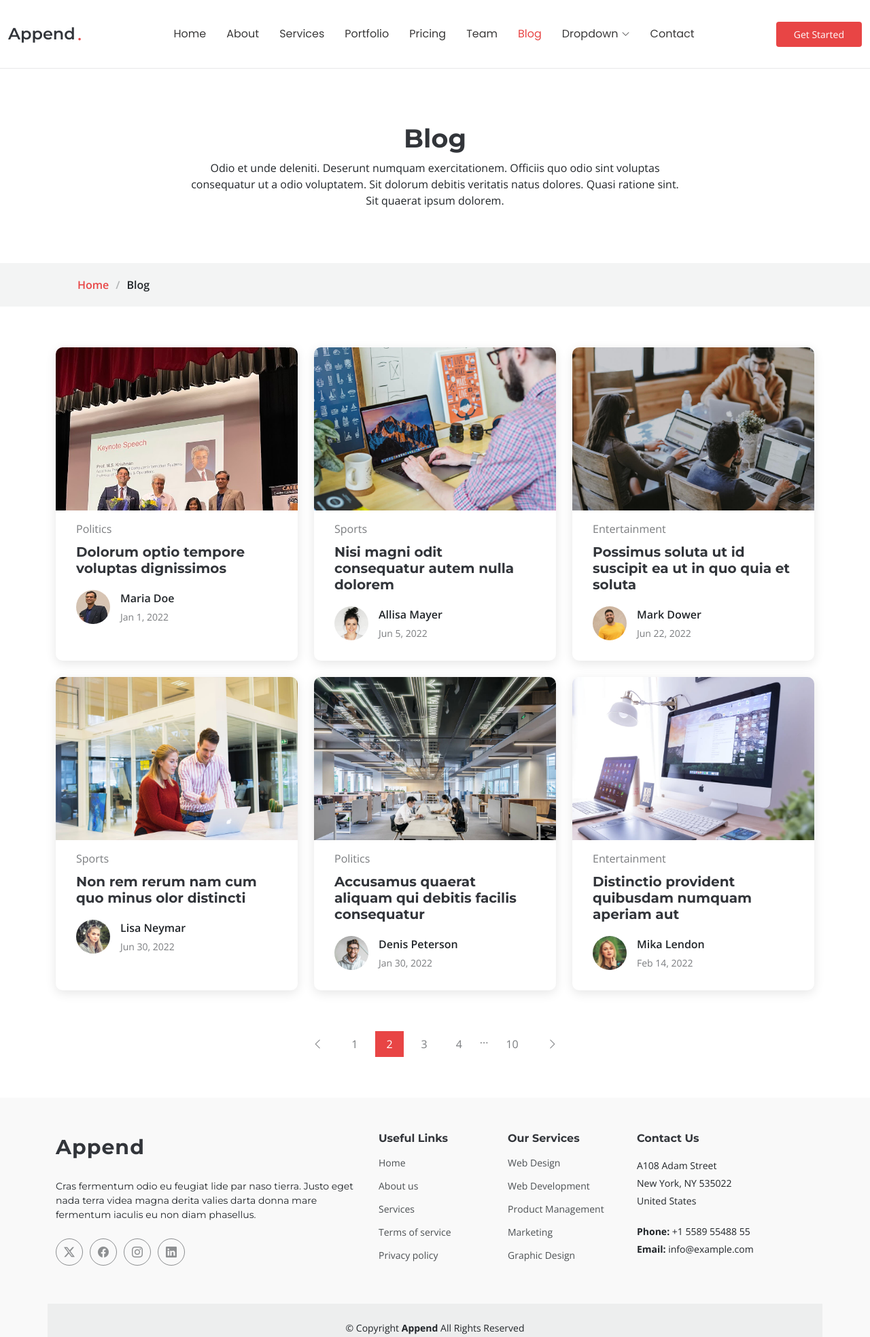
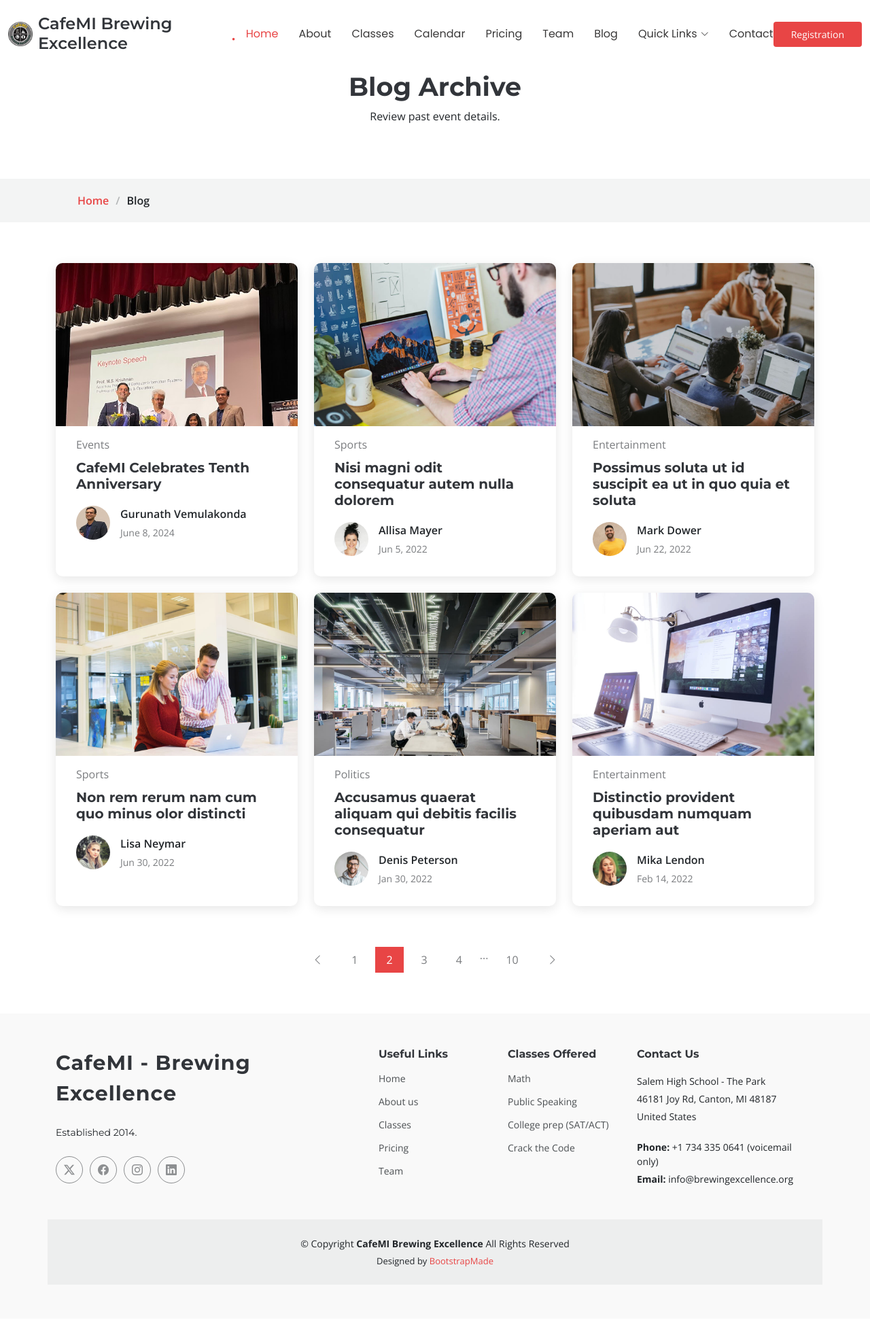
Before and after one commit to gvemulak/CafeMI, a plain HTML site: page blog.html in a window 1280 px wide. Shown: the top 1967 px of the page at 68% size. After the commit the page ends 1940 px from the top, so only its background shows below. Drawn offline with nearby package versions, Linux system fonts and the light colour scheme.

Commit message:
Add files via upload

```diff
--- a/blog.html
+++ b/blog.html
@@ -4,13 +4,13 @@
 <head>
   <meta charset="utf-8">
   <meta content="width=device-width, initial-scale=1.0" name="viewport">
-  <title>Blog - Append Bootstrap Template</title>
+  <title>CafeMI - Brewing Excellence</title>
   <meta content="" name="description">
   <meta content="" name="keywords">
 
   <!-- Favicons -->
   <link href="assets/img/favicon.png" rel="icon">
-  <link href="assets/img/apple-touch-icon.png" rel="apple-touch-icon">
+  <link href="assets/img/logo.png" rel="apple-touch-icon">
 
   <!-- Fonts -->
   <link href="https://fonts.googleapis.com" rel="preconnect">
@@ -38,39 +38,40 @@
 
 <body class="blog-page">
 
-  <header id="header" class="header d-flex align-items-center sticky-top">
+  <header id="header" class="header d-flex align-items-center fixed-top">
     <div class="container-fluid position-relative d-flex align-items-center justify-content-between">
 
       <a href="index.html" class="logo d-flex align-items-center me-auto me-xl-0">
         <!-- Uncomment the line below if you also wish to use an image logo -->
-        <!-- <img src="assets/img/logo.png" alt=""> -->
-        <h1 class="sitename">Append</h1><span>.</span>
+        <img src="assets/img/logo.png" alt="">
+        <h1 class="sitename">CafeMI Brewing Excellence</h1><span>.</span>
       </a>
 
       <nav id="navmenu" class="navmenu">
         <ul>
-          <li><a href="index.html#hero">Home</a></li>
+          <li><a href="index.html#hero" class="active">Home</a></li>
           <li><a href="index.html#about">About</a></li>
-          <li><a href="index.html#services">Services</a></li>
-          <li><a href="index.html#portfolio">Portfolio</a></li>
+          <li><a href="index.html#services">Classes</a></li>
+          <li><a href="index.html#portfolio">Calendar</a></li>
           <li><a href="index.html#pricing">Pricing</a></li>
           <li><a href="index.html#team">Team</a></li>
-          <li><a href="blog.html" class="active">Blog</a></li>
-          <li class="dropdown"><a href="#"><span>Dropdown</span> <i class="bi bi-chevron-down toggle-dropdown"></i></a>
+          <li><a href="index.html#recent-posts">Blog</a></li>
+          <!-- <li><a href="blog.html">Blog</a></li> -->
+          <li class="dropdown"><a href="#"><span>Quick Links</span> <i class="bi bi-chevron-down toggle-dropdown"></i></a>
             <ul>
-              <li><a href="#">Dropdown 1</a></li>
-              <li class="dropdown"><a href="#"><span>Deep Dropdown</span> <i class="bi bi-chevron-down toggle-dropdown"></i></a>
+              <li><a href="https://docs.google.com/forms/d/e/1FAIpQLSeWs7hWuXsqRyvESdfc_fyx9YLCr28t6gjVOSl4LdcR5rJiRw/viewform">24 Fall Registration Form</a></li>
+              <li><a href="https://www.brewingexcellence.org/Payment.html">PayPal - Registration</a></li>
+              <li><a href="https://docs.google.com/forms/d/e/1FAIpQLSe-_eKbI6s24PkAi8APzLOzbCrvZiIQRiLATHp3pv7hveWWjA/viewform">Book Order Form</a></li>
+              <li><a href="blog.html">Blog Archive</a></li>
+              <li class="dropdown"><a href="#"><span>Resources</span> <i class="bi bi-chevron-down toggle-dropdown"></i></a>
                 <ul>
-                  <li><a href="#">Deep Dropdown 1</a></li>
-                  <li><a href="#">Deep Dropdown 2</a></li>
-                  <li><a href="#">Deep Dropdown 3</a></li>
-                  <li><a href="#">Deep Dropdown 4</a></li>
-                  <li><a href="#">Deep Dropdown 5</a></li>
+                  <li><a href="http://www.mathcounts.org/">Mathcounts</a></li>
+                  <li><a href="http://www.moems.org/">MOEMS</a></li>
+                  <li><a href="www.maa.org">MAA </a></li>
+                  <li><a href="http://www.themifa.org/middle-level.html">MIFA</a></li>
+                  <li><a href="https://satsuite.collegeboard.org/sat/practice-preparation">College Board</a></li>
                 </ul>
               </li>
-              <li><a href="#">Dropdown 2</a></li>
-              <li><a href="#">Dropdown 3</a></li>
-              <li><a href="#">Dropdown 4</a></li>
             </ul>
           </li>
           <li><a href="index.html#contact">Contact</a></li>
@@ -78,10 +79,11 @@
         <i class="mobile-nav-toggle d-xl-none bi bi-list"></i>
       </nav>
 
-      <a class="btn-getstarted" href="index.html#about">Get Started</a>
+      <a class="btn-getstarted" href="https://docs.google.com/forms/d/e/1FAIpQLSeWs7hWuXsqRyvESdfc_fyx9YLCr28t6gjVOSl4LdcR5rJiRw/viewform">Registration</a>
 
     </div>
   </header>
+
 
   <main class="main">
 
@@ -90,9 +92,9 @@
       <div class="heading">
         <div class="container">
           <div class="row d-flex justify-content-center text-center">
-            <div class="col-lg-8">
-              <h1>Blog</h1>
-              <p class="mb-0">Odio et unde deleniti. Deserunt numquam exercitationem. Officiis quo odio sint voluptas consequatur ut a odio voluptatem. Sit dolorum debitis veritatis natus dolores. Quasi ratione sint. Sit quaerat ipsum dolorem.</p>
+            <div class="col-lg-8"><br>
+              <h1>Blog Archive</h1>
+              <p class="mb-0">Review past event details.</p>
             </div>
           </div>
         </div>
@@ -120,18 +122,19 @@
                 <img src="assets/img/blog/blog-1.jpg" alt="" class="img-fluid">
               </div>
 
-              <p class="post-category">Politics</p>
+              <p class="post-category">Events</p>
 
               <h2 class="title">
-                <a href="blog-details.html">Dolorum optio tempore voluptas dignissimos</a>
+                <!-- <a href="blog-details.html">CafeMI Celebrates Tenth Anniversary</a> -->
+                <a href="https://photos.app.goo.gl/uJZLoGGY5nHSS8gd7">CafeMI Celebrates Tenth Anniversary</a>
               </h2>
 
               <div class="d-flex align-items-center">
                 <img src="assets/img/blog/blog-author.jpg" alt="" class="img-fluid post-author-img flex-shrink-0">
                 <div class="post-meta">
-                  <p class="post-author">Maria Doe</p>
+                  <p class="post-author">Gurunath Vemulakonda</p>
                   <p class="post-date">
-                    <time datetime="2022-01-01">Jan 1, 2022</time>
+                    <time datetime="2024-06-08">June 8, 2024</time>
                   </p>
                 </div>
               </div>
@@ -302,9 +305,9 @@
       <div class="row gy-4">
         <div class="col-lg-5 col-md-12 footer-about">
           <a href="index.html" class="logo d-flex align-items-center">
-            <span class="sitename">Append</span>
+            <span class="sitename">CafeMI - Brewing Excellence</span>
           </a>
-          <p>Cras fermentum odio eu feugiat lide par naso tierra. Justo eget nada terra videa magna derita valies darta donna mare fermentum iaculis eu non diam phasellus.</p>
+          <p>Established 2014.</p>
           <div class="social-links d-flex mt-4">
             <a href=""><i class="bi bi-twitter-x"></i></a>
             <a href=""><i class="bi bi-facebook"></i></a>
@@ -316,39 +319,38 @@
         <div class="col-lg-2 col-6 footer-links">
           <h4>Useful Links</h4>
           <ul>
-            <li><a href="#">Home</a></li>
-            <li><a href="#">About us</a></li>
-            <li><a href="#">Services</a></li>
-            <li><a href="#">Terms of service</a></li>
-            <li><a href="#">Privacy policy</a></li>
+            <li><a href="#hero">Home</a></li>
+            <li><a href="#about">About us</a></li>
+            <li><a href="#services">Classes</a></li>
+            <li><a href="#pricing">Pricing</a></li>
+            <li><a href="#team">Team</a></li>
           </ul>
         </div>
 
         <div class="col-lg-2 col-6 footer-links">
-          <h4>Our Services</h4>
+          <h4>Classes Offered</h4>
           <ul>
-            <li><a href="#">Web Design</a></li>
-            <li><a href="#">Web Development</a></li>
-            <li><a href="#">Product Management</a></li>
-            <li><a href="#">Marketing</a></li>
-            <li><a href="#">Graphic Design</a></li>
+            <li><a href="#services">Math</a></li>
+            <li><a href="#services">Public Speaking</a></li>
+            <li><a href="#services">College prep (SAT/ACT)</a></li>
+            <li><a href="#services">Crack the Code</a></li>
           </ul>
         </div>
 
         <div class="col-lg-3 col-md-12 footer-contact text-center text-md-start">
           <h4>Contact Us</h4>
-          <p>A108 Adam Street</p>
-          <p>New York, NY 535022</p>
+          <p>Salem High School - The Park</p>
+          <p>46181 Joy Rd, Canton, MI 48187</p>
           <p>United States</p>
-          <p class="mt-4"><strong>Phone:</strong> <span>+1 5589 55488 55</span></p>
-          <p><strong>Email:</strong> <span>info@example.com</span></p>
+          <p class="mt-4"><strong>Phone:</strong> <span>+1 734 335 0641 (voicemail only)</span></p>
+          <p><strong>Email:</strong> <span>info@brewingexcellence.org</span></p>
         </div>
 
       </div>
     </div>
 
     <div class="container copyright text-center mt-4">
-      <p>© <span>Copyright</span> <strong class="sitename">Append</strong> <span>All Rights Reserved</span></p>
+      <p>© <span>Copyright</span> <strong class="sitename">CafeMI Brewing Excellence</strong> <span>All Rights Reserved</span></p>
       <div class="credits">
         <!-- All the links in the footer should remain intact. -->
         <!-- You can delete the links only if you've purchased the pro version. -->
```
Also changed, not shown: index.html (+23 -22 lines).
